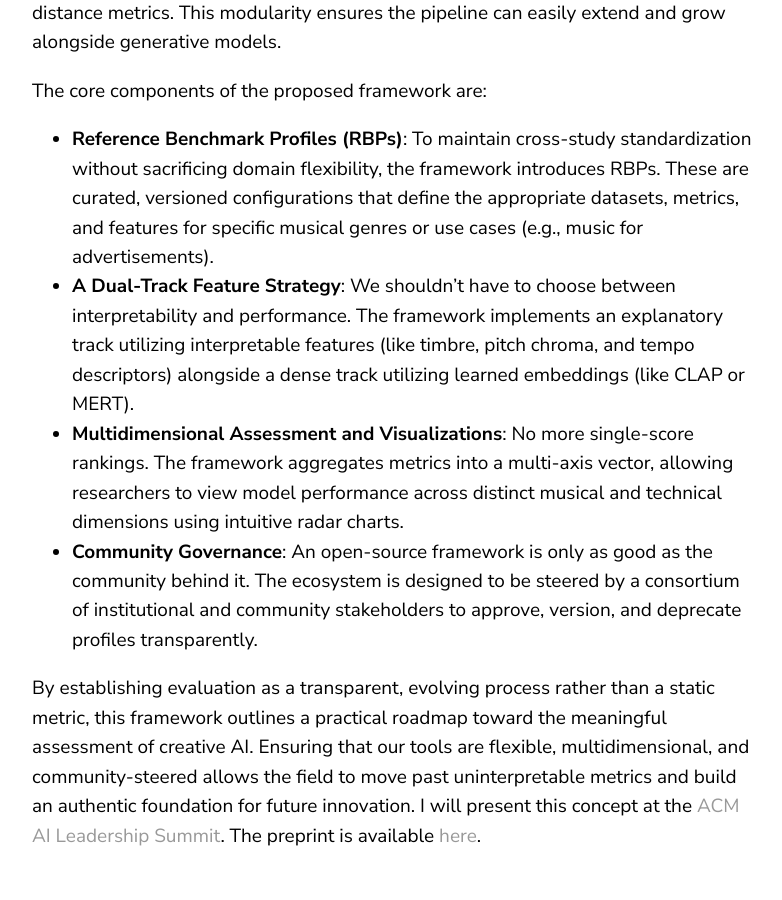
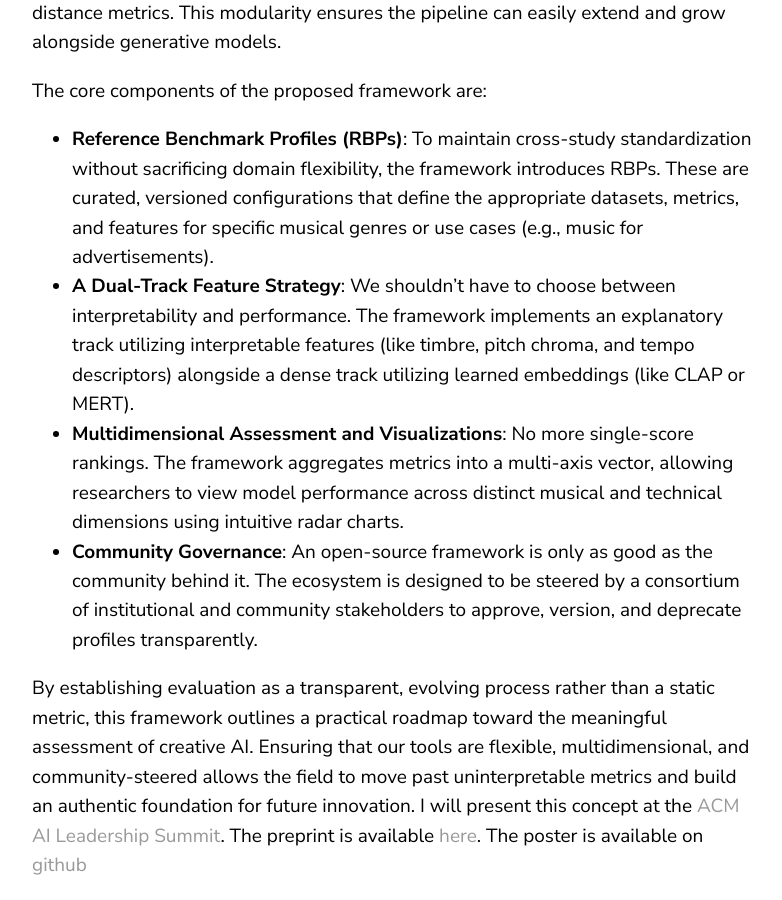
Before and after one commit to alexanderlerch/alexanderlerch.github.io, a Jekyll site: the page built from _posts/2026-08-01-paper-musaik.md, in a window 1280 px wide and 900 px high, scrolled down 1899 px. Shown: the whole window, without its empty margins (68-850 px from the left). Built offline with Jekyll 4.4.1, drawn with Linux system fonts in a browser that asks for light colours; before the commit the page ends 2769 px from its top, so only the background shows below that.

Commit message:
added link to poster

```diff
--- a/_posts/2026-08-01-paper-musaik.md
+++ b/_posts/2026-08-01-paper-musaik.md
@@ -28,4 +28,4 @@ The core components of the proposed framework are:
 - **Multidimensional Assessment and Visualizations**: No more single-score rankings. The framework aggregates metrics into a multi-axis vector, allowing researchers to view model performance across distinct musical and technical dimensions using intuitive radar charts.
 - **Community Governance**: An open-source framework is only as good as the community behind it. The ecosystem is designed to be steered by a consortium of institutional and community stakeholders to approve, version, and deprecate profiles transparently.
 
-By establishing evaluation as a transparent, evolving process rather than a static metric, this framework outlines a practical roadmap toward the meaningful assessment of creative AI. Ensuring that our tools are flexible, multidimensional, and community-steered allows the field to move past uninterpretable metrics and build an authentic foundation for future innovation. I will present this concept at the [ACM AI Leadership Summit](https://aisummit26.acm.org/). The preprint is available [here](https://hal.science/hal-05673858v1).
+By establishing evaluation as a transparent, evolving process rather than a static metric, this framework outlines a practical roadmap toward the meaningful assessment of creative AI. Ensuring that our tools are flexible, multidimensional, and community-steered allows the field to move past uninterpretable metrics and build an authentic foundation for future innovation. I will present this concept at the [ACM AI Leadership Summit](https://aisummit26.acm.org/). The preprint is available [here](https://hal.science/hal-05673858v1). The poster is available on [github](https://github.com/alexanderlerch/2026-AISummit-Poster/blob/main/main.pdf)
```
